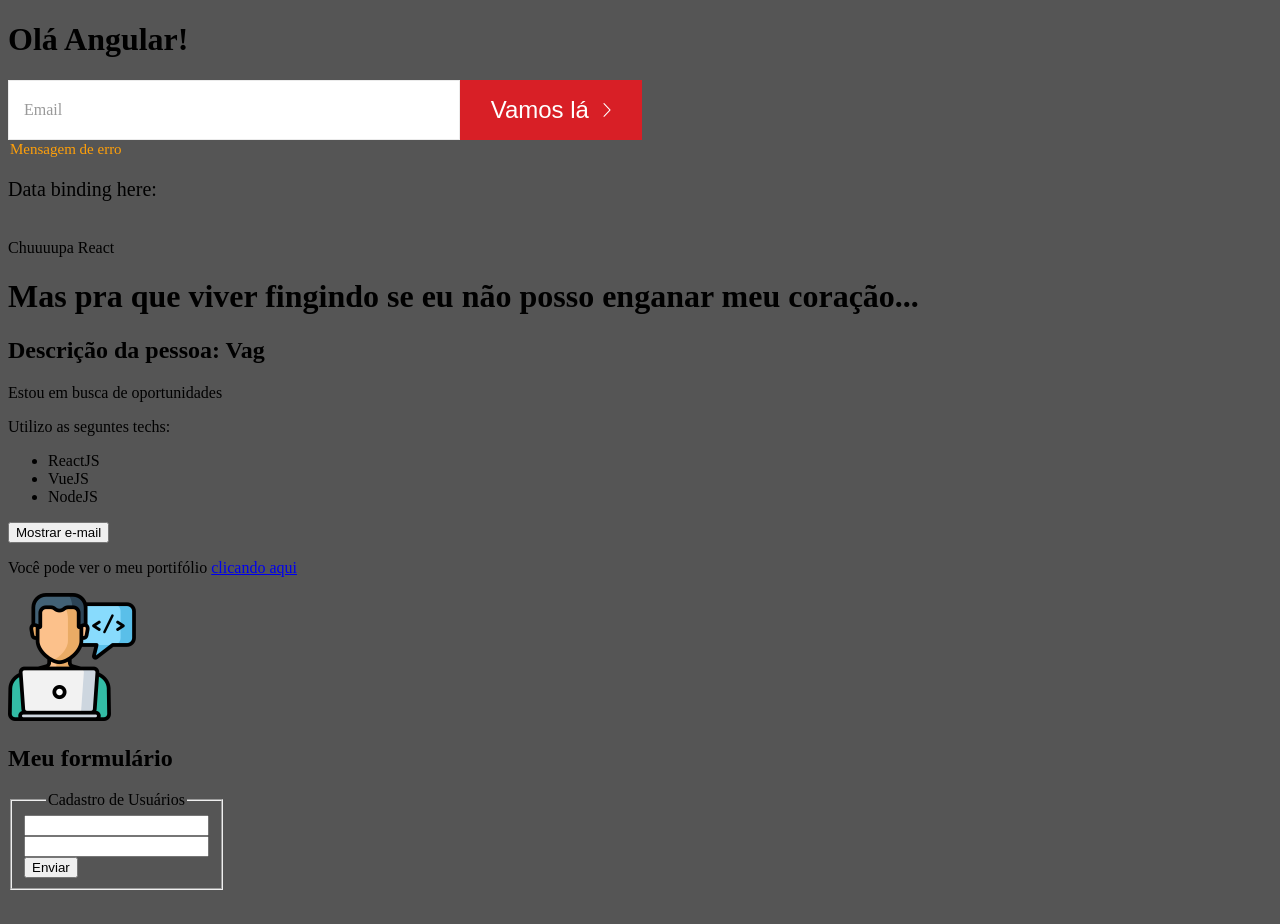
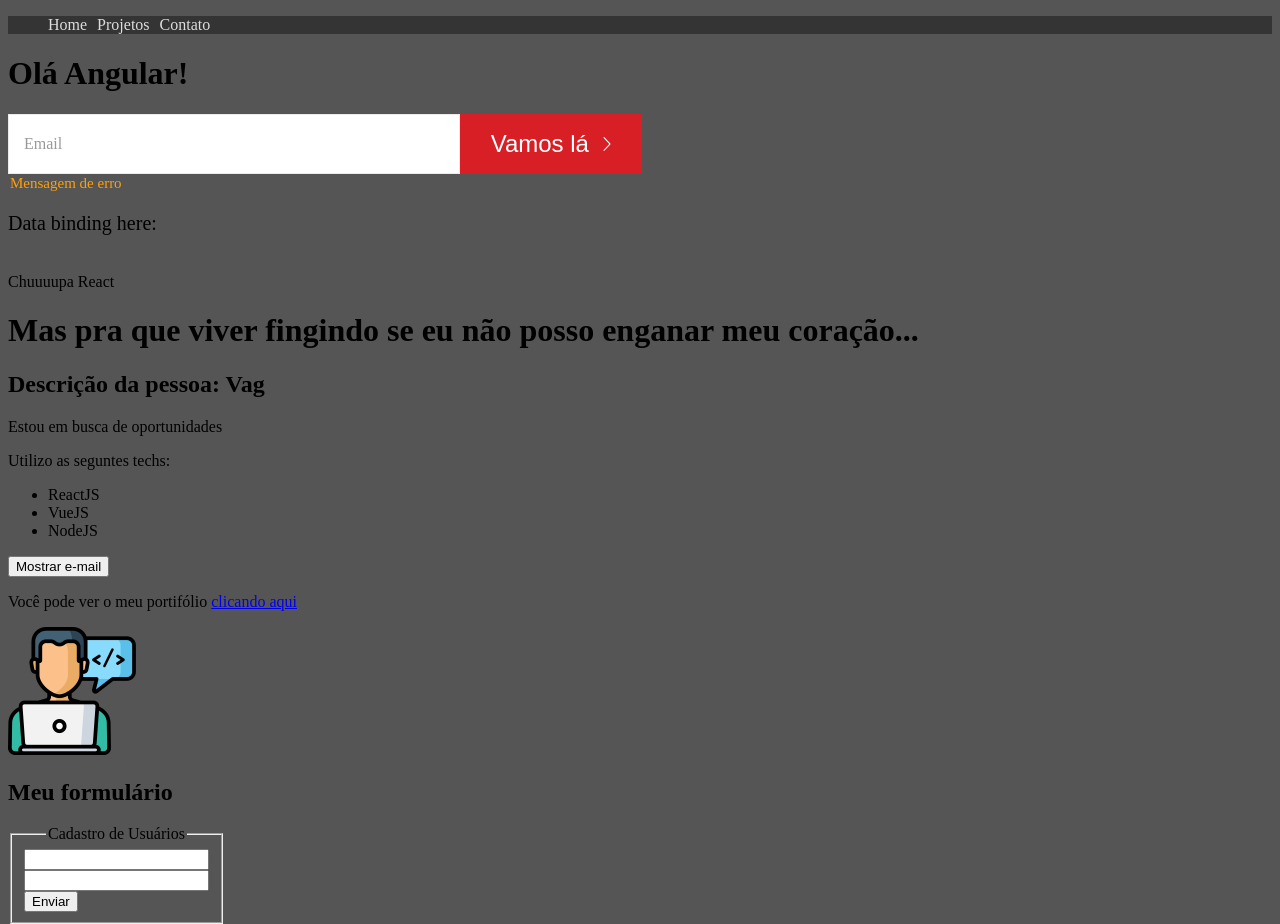
Before and after one commit to vagnerecomp/What-I-know-about-Vue.js, a Vue app: page / in a window 1280 px wide. Before the commit the page ends 890 px from the top, so only its background shows below. Built offline with nearby package versions, Linux system fonts and the light colour scheme.

Commit message:
CSS Scoped vs CSS global

```diff
--- a/src/App.vue
+++ b/src/App.vue
@@ -1,15 +1,17 @@
 <template>
   <!-- Conceitos abordados: Componentização  -->
   <div class="main">
+    <Header/>
     <PrimeiroComponente/>
-   <SegundoComponente/>
-   <LifeCycle/>
-   <Pessoa/>
+    <SegundoComponente/>
+    <LifeCycle/>
+    <Pessoa/>
   </div>
 
 </template>
 
 <script>
+import Header from './components/Header.vue'
 import PrimeiroComponente from './components/PrimeiroComponente.vue'
 import SegundoComponente from './components/SegundoComponente.vue'
 import LifeCycle from './components/LifeCycle.vue'
@@ -20,7 +22,8 @@
     PrimeiroComponente,
     SegundoComponente,
     LifeCycle,
-    Pessoa
+    Pessoa,
+    Header
   },
   data(){
     return{
--- /dev/null
+++ b/src/components/Header.vue
@@ -0,0 +1,33 @@
+<template>
+    <!-- CSS scoped vs global -->
+    <ul>
+        <li><a href="#">Home</a></li>
+        <li><a href="#">Projetos</a></li>
+        <li><a href="#">Contato</a></li>
+    </ul>
+</template>
+
+<script>
+export default {
+    name: 'Header'
+}
+</script>
+
+<style scoped>
+    ul{
+        list-style: none;
+        display: flex;
+        background-color: #343434;
+    }
+    li{
+        margin-right: 10px;
+    }
+    a{
+        color: #ddd;
+        text-decoration: none;
+        transition: 5s;
+    }
+    a:hover{
+        color: turquoise;
+    }
+</style>
--- a/src/components/LifeCycle.vue
+++ b/src/components/LifeCycle.vue
@@ -11,15 +11,23 @@
             nome: 'E nessa loucura, de dizer que não te quero'
         }
     },
+    methods:{
+      metodoNoLifeCycle(){
+        console.log("positivo e operante")
+      }
+    },
   created(){
     setTimeout(()=>{
-      this.nome = 'Vou negando as aparências, desfarçando as evidências';
+      this.nome = 'Vou negando as aparências, desfarçando as evidências'
     },2000)
+
+    this.metodoNoLifeCycle()
   },
   mounted(){
       setTimeout(()=>{
           this.nome = 'Mas pra que viver fingindo se eu não posso enganar meu coração...'
       },3000)
+      this.metodoNoLifeCycle()
   }
 }
 </script>
```
